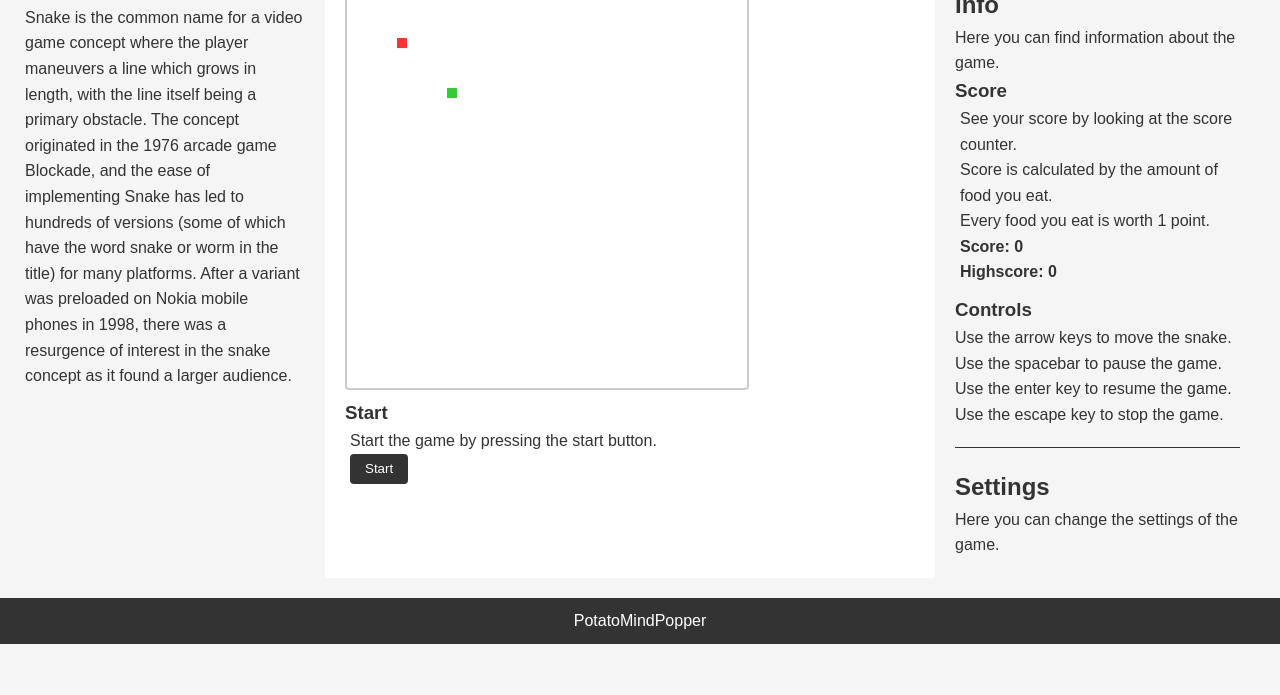
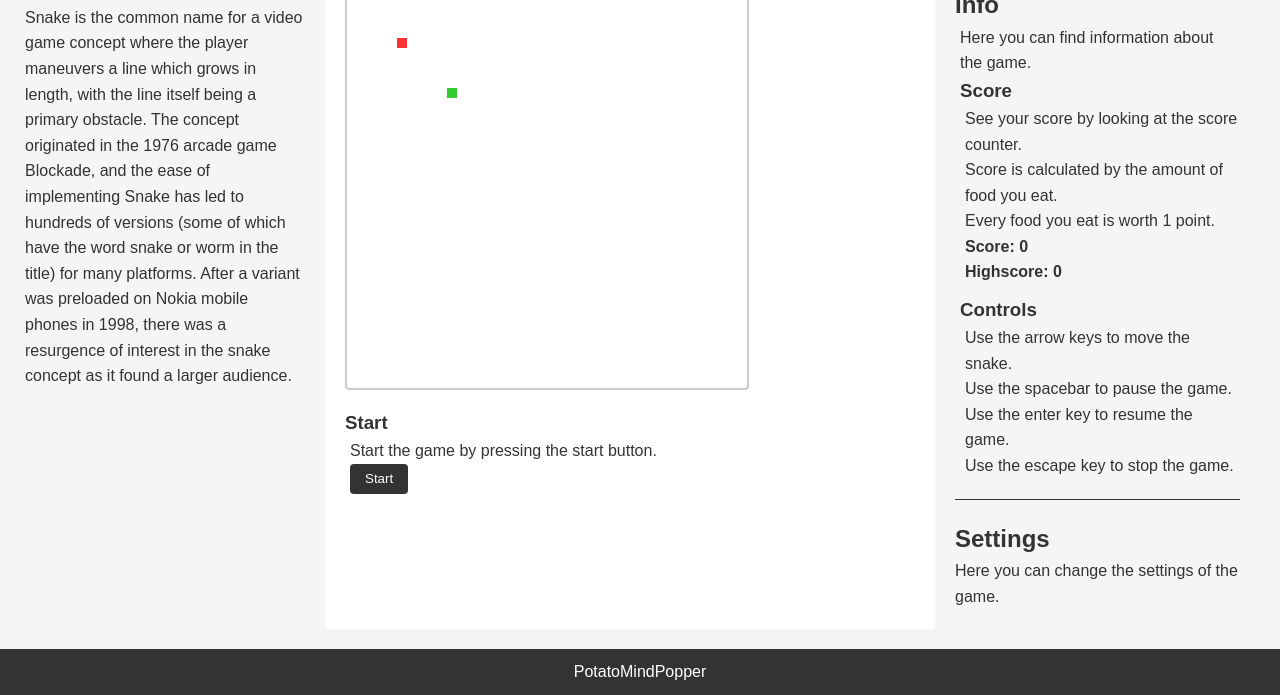
Before and after one commit to PotatoMindPopper/Snake, a plain HTML site: page index.html in a window 1280 px wide. Shown: the part 112-807 px from the top of the page. Drawn offline with Linux system fonts and the light colour scheme.

Commit message:
move element styling

```diff
--- a/assets/css/style.css
+++ b/assets/css/style.css
@@ -254,17 +254,11 @@ main {
 canvas {
     border: 2px solid var(--game-canvas-border-color);
     border-radius: 4px;
+
+    margin-bottom: 10px;
 }
 
-#settings-info {
-    flex: 1;
-    /* background-color: var(--content-bg-color); */
-    /* color: var(--content-text-color); */
-    color: var(--settings-info-text-color);
-    padding: 20px;
-}
-
-#info-container button {
+#content #controls-container button {
     padding: 5px 15px;
     background-color: var(--game-start-bg-color);
     color: var(--game-start-text-color);
@@ -273,24 +267,6 @@ canvas {
     cursor: pointer;
 
     height: 30px;
-}
-
-#game-score-container {
-    margin-bottom: 10px;
-}
-
-#game-score-container p {
-    padding-left: 5px;
-}
-
-#game-score-container #game-score {
-    /* font-size: 24px; */
-    font-weight: bold;
-}
-
-#game-score-container #game-high-score {
-    /* font-size: 24px; */
-    font-weight: bold;
 }
 
 #game-start-container {
@@ -341,6 +317,52 @@ canvas {
     cursor: pointer;
 
     height: 30px;
+}
+
+#settings-info {
+    flex: 1;
+    /* background-color: var(--content-bg-color); */
+    /* color: var(--content-text-color); */
+    color: var(--settings-info-text-color);
+    padding: 20px;
+}
+
+#info-container {
+    margin-bottom: 10px;
+}
+
+#info-container #info-title-container p {
+    padding-left: 5px;
+}
+
+#info-container #info-content-container {
+    padding-left: 5px;
+}
+
+#game-score-container {
+    margin-bottom: 10px;
+}
+
+#game-score-container p {
+    padding-left: 5px;
+}
+
+#game-score-container #game-score {
+    /* font-size: 24px; */
+    font-weight: bold;
+}
+
+#game-score-container #game-high-score {
+    /* font-size: 24px; */
+    font-weight: bold;
+}
+
+#game-controls-container {
+    margin-bottom: 10px;
+}
+
+#game-controls-container p {
+    padding-left: 5px;
 }
 
 #settings-info-seperator {
```
